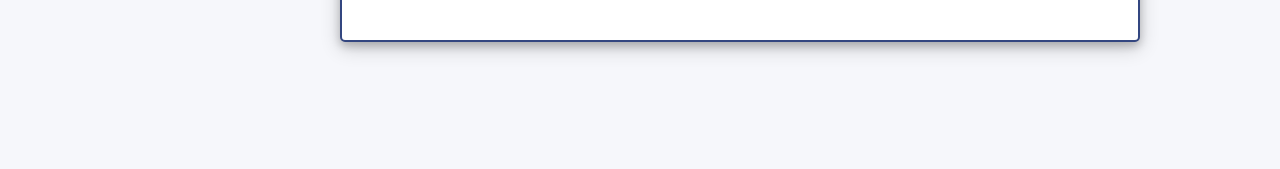
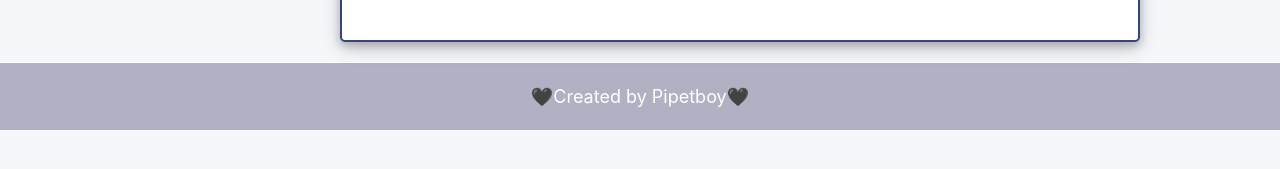
Before and after one commit to pipetboy2001/Github-Jobs, a React (Create React App) app: page /job/1 in a window 1280 px wide. Shown: the part 625-794 px from the top of the page. Built offline with nearby package versions, Linux system fonts and the light colour scheme.

Commit message:
Feature: Añadir Footer

```diff
--- a/src/App.js
+++ b/src/App.js
@@ -2,6 +2,7 @@
 import { BrowserRouter as Router, Route, Routes } from 'react-router-dom';
 import JobSearch from './Components/JobSearch';
 import JobPage from './Components/JobPage';
+import { Footer } from './Components/Footer';
 
 function App() {
   return (
@@ -10,6 +11,7 @@
         <Route path="/" element={<JobSearch />} />
         <Route path="/job/:id" element={<JobPage />} />
       </Routes>
+      <Footer />
     </Router>
   );
 }
--- /dev/null
+++ b/src/Components/Footer.js
@@ -0,0 +1,12 @@
+import React from 'react';
+import './../Styles/Footer.css';
+
+export const Footer = () => {
+    return (
+        <div className="footer">
+            <p>
+                🖤Created by <a href='https://github.com/pipetboy2001'>Pipetboy</a>🖤
+            </p>
+        </div>
+    );
+};
--- /dev/null
+++ b/src/Styles/Footer.css
@@ -0,0 +1,30 @@
+.footer {
+    background-color: #b1b1c3;
+    border-top: 1px solid #ffffff;
+    padding: 20px 0;
+    text-align: center;
+    font-size: 18px;
+    left: 0;
+    right: 0;
+    bottom: 0;
+
+}
+
+.footer p {
+    margin: 0;
+    color: #ffffff;
+}
+
+.footer a {
+    color: #ffffff;
+    text-decoration: none;
+}
+
+.footer img {
+    width: 100%;
+}
+
+.footer-column {
+    float: left;
+    width: 50%;
+}
```
